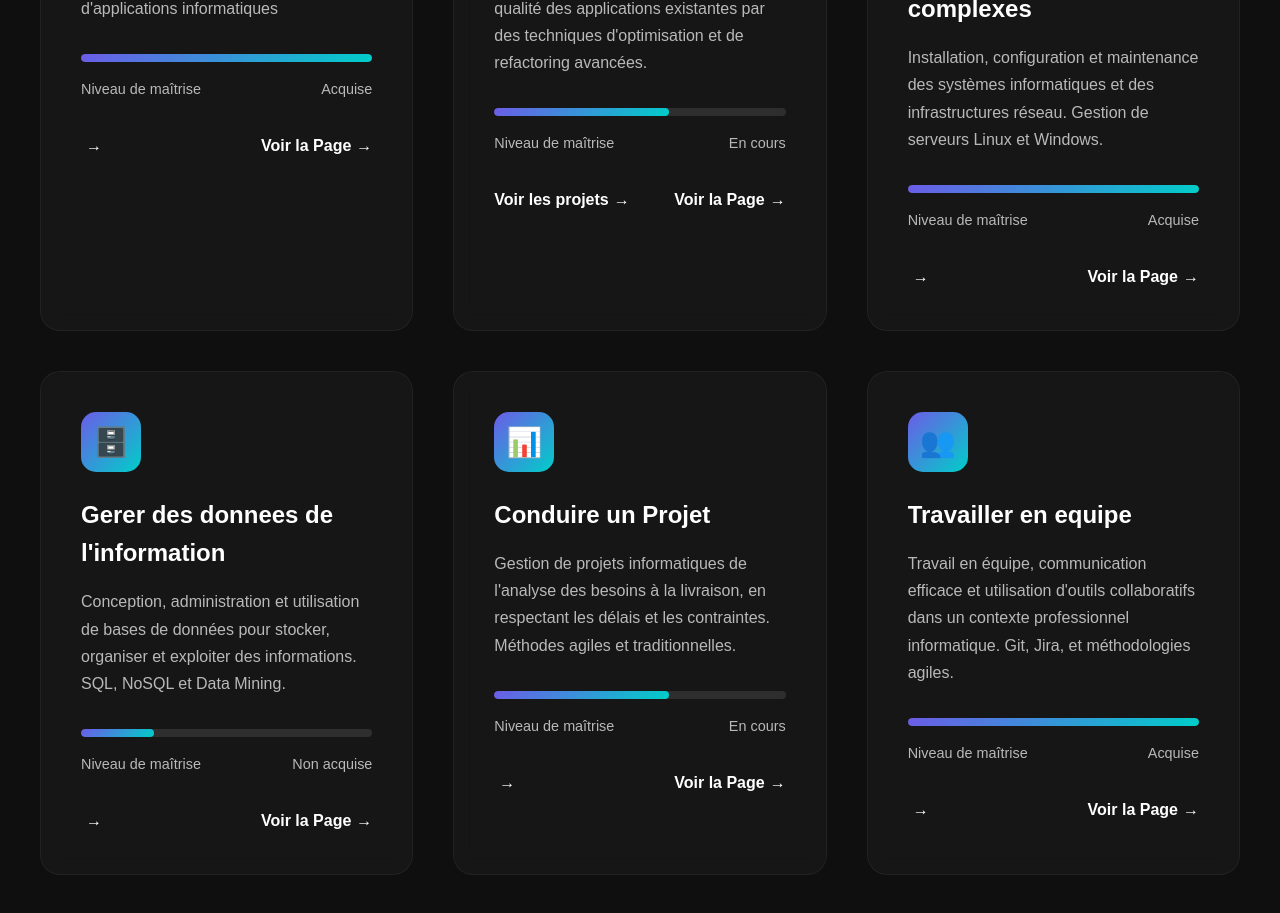
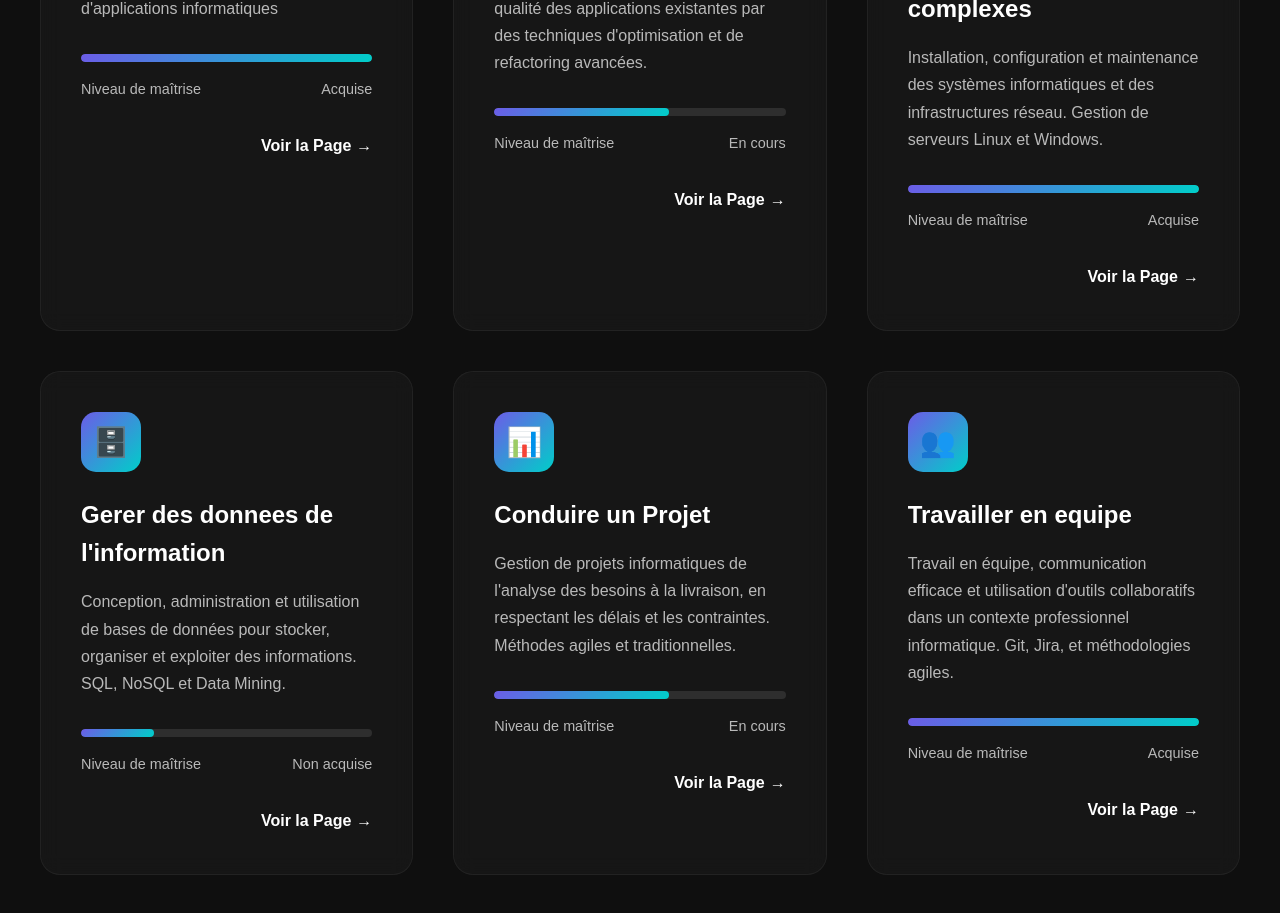
Before and after one commit to nicod1601/NVPortfolio-BUT1, a plain HTML site: page index.html in a window 1280 px wide. Shown: the part 2060-2973 px from the top of the page. Drawn offline with Linux system fonts and the light colour scheme.

Commit message:
correction index

```diff
--- a/index.html
+++ b/index.html
@@ -65,7 +65,7 @@
                         <span>Acquise</span>
                     </div>
                     <div class="competence-actions">
-                        <a href="#" class="link-btn"></a>
+                        <a href="#" class=""></a>
                         <a href="./Competences/C1/index.html" class="link-btn">Voir la Page</a>
                     </div>
                 </div>
@@ -85,7 +85,7 @@
                         <span>En cours</span>
                     </div>
                     <div class="competence-actions">
-                        <a href="#" class="link-btn">Voir les projets</a>
+                        <a href="#" class=""></a>
                         <a href="./Competences/C2/index.html" class="link-btn">Voir la Page</a>
                     </div>
                 </div>
@@ -105,7 +105,7 @@
                         <span>Acquise</span>
                     </div>
                     <div class="competence-actions">
-                        <a href="#" class="link-btn"></a>
+                        <a href="#" class=""></a>
                         <a href="./Competences/C3/index.html" class="link-btn">Voir la Page</a>
                     </div>
                 </div>
@@ -125,7 +125,7 @@
                         <span>Non acquise</span>
                     </div>
                     <div class="competence-actions">
-                        <a href="#" class="link-btn"></a>
+                        <a href="#" class=""></a>
                         <a href="./Competences/C4/index.html" class="link-btn">Voir la Page</a>
                     </div>
                 </div>
@@ -145,7 +145,7 @@
                         <span>En cours</span>
                     </div>
                     <div class="competence-actions">
-                        <a href="#" class="link-btn"></a>
+                        <a href="#" class=""></a>
                         <a href="./Competences/C5/index.html" class="link-btn">Voir la Page</a>
                     </div>
                 </div>
@@ -165,7 +165,7 @@
                         <span>Acquise</span>
                     </div>
                     <div class="competence-actions">
-                        <a href="#" class="link-btn"></a>
+                        <a href="#" class=""></a>
                         <a href="./Competences/C6/index.html" class="link-btn">Voir la Page</a>
                     </div>
                 </div>
```
